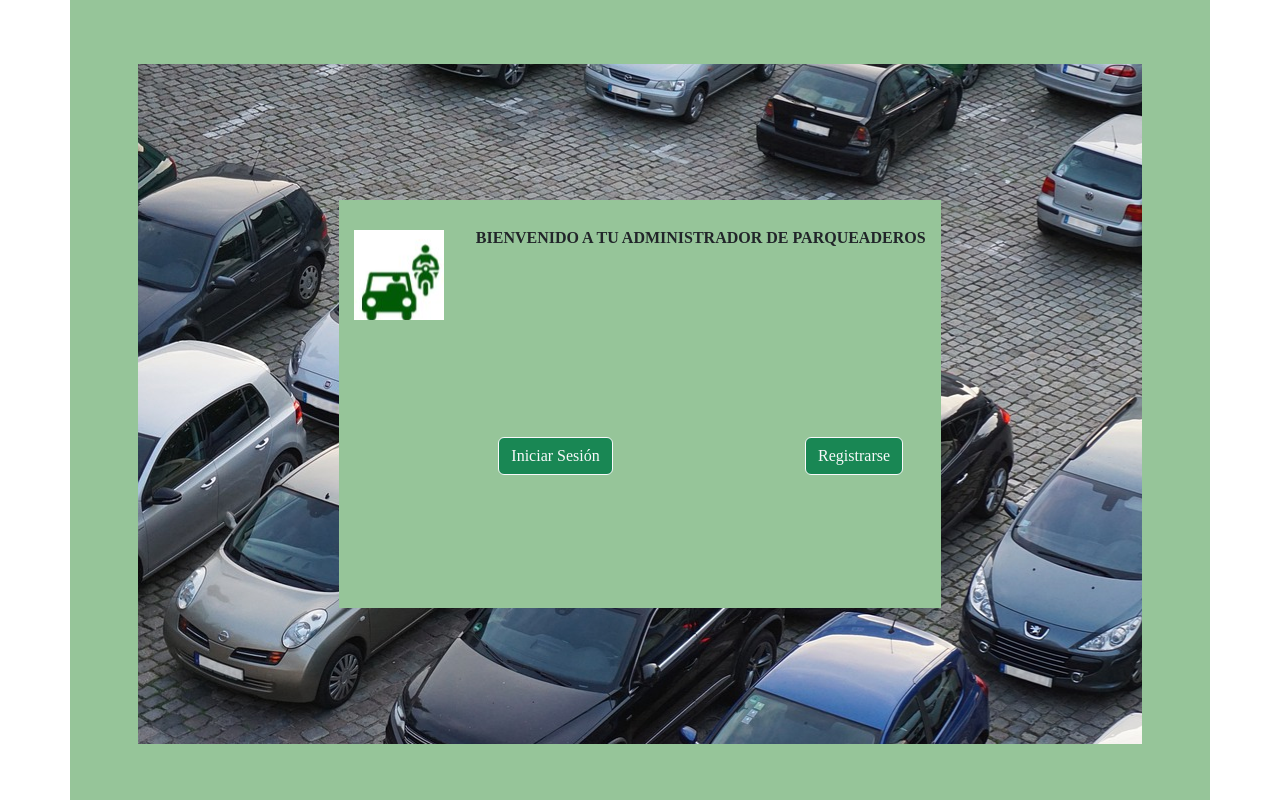
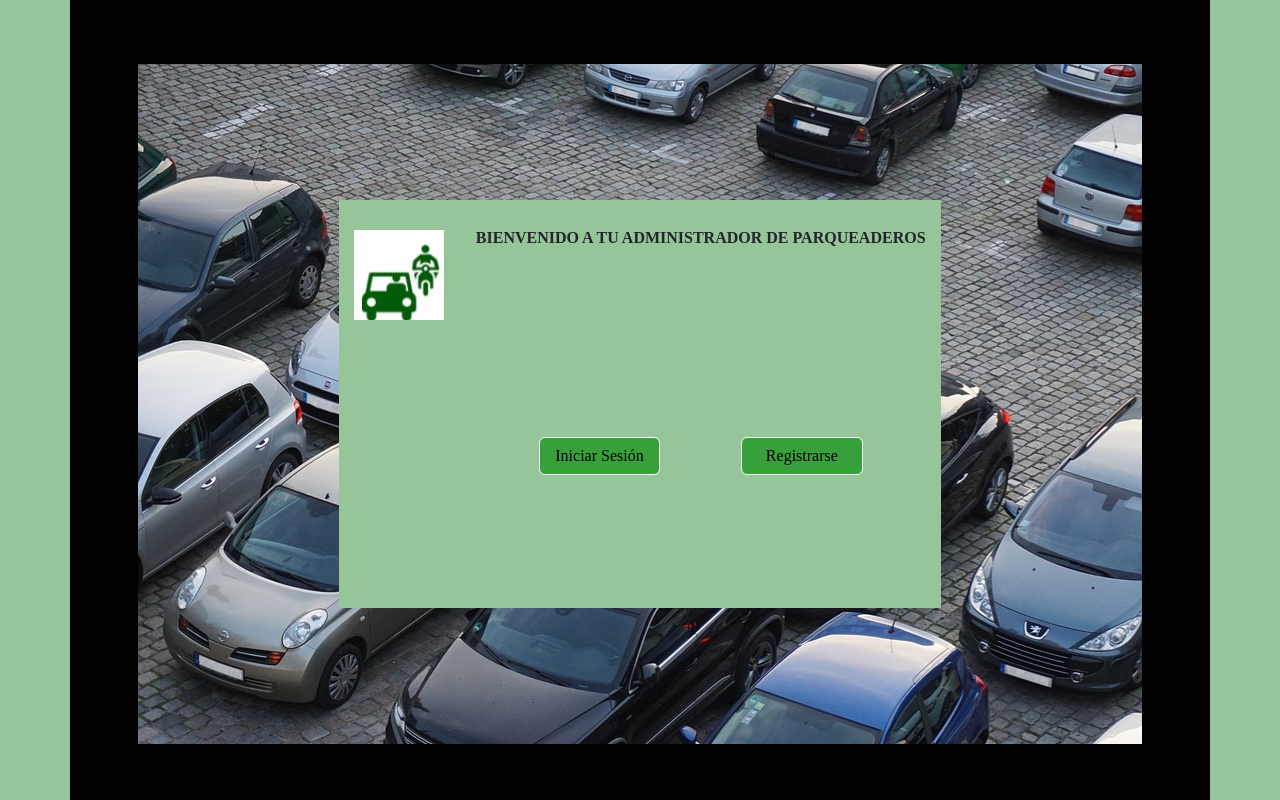
Before and after one commit to jhonjgomez/MisionTicProyectoParqueadero, a plain HTML site: page index.html in a window 1280 px wide. Drawn offline with nearby package versions, Linux system fonts and the light colour scheme.

Commit message:
modificando el css al incluir bootstrap

```diff
--- a/css/index.css
+++ b/css/index.css
@@ -1,5 +1,9 @@
+body {
+    background-color: #96c599;
+}
+
 .container {
-    background-color: #96c599;
+    background-color: #010101;
     height: 100vh;
 }
 
@@ -45,17 +49,12 @@
 
 .container__background__login__bienvenida-botones {
     display: flex;
-    justify-content: space-between;
+    justify-content: space-around;
     width: 90%;
 }
 
-.boton {
-    background: #37a03b;
-    border: 1px solid #ffffff;
-    border-radius: 15px;
+.btn-success {
+    background-color: #37a03b;
     color: #010101;
-    font-weight: 600;
-    padding: 15px 30px;
-    text-align: center;
-    text-decoration: none;
+    width: 30%;
 }
```
